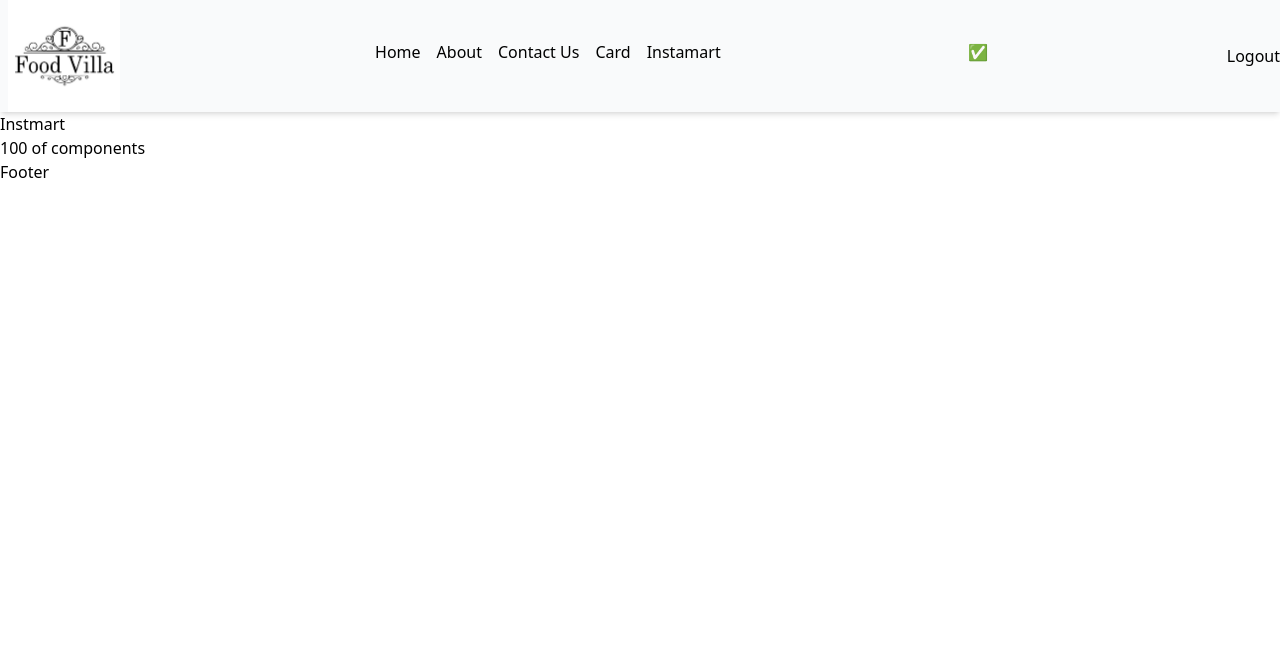
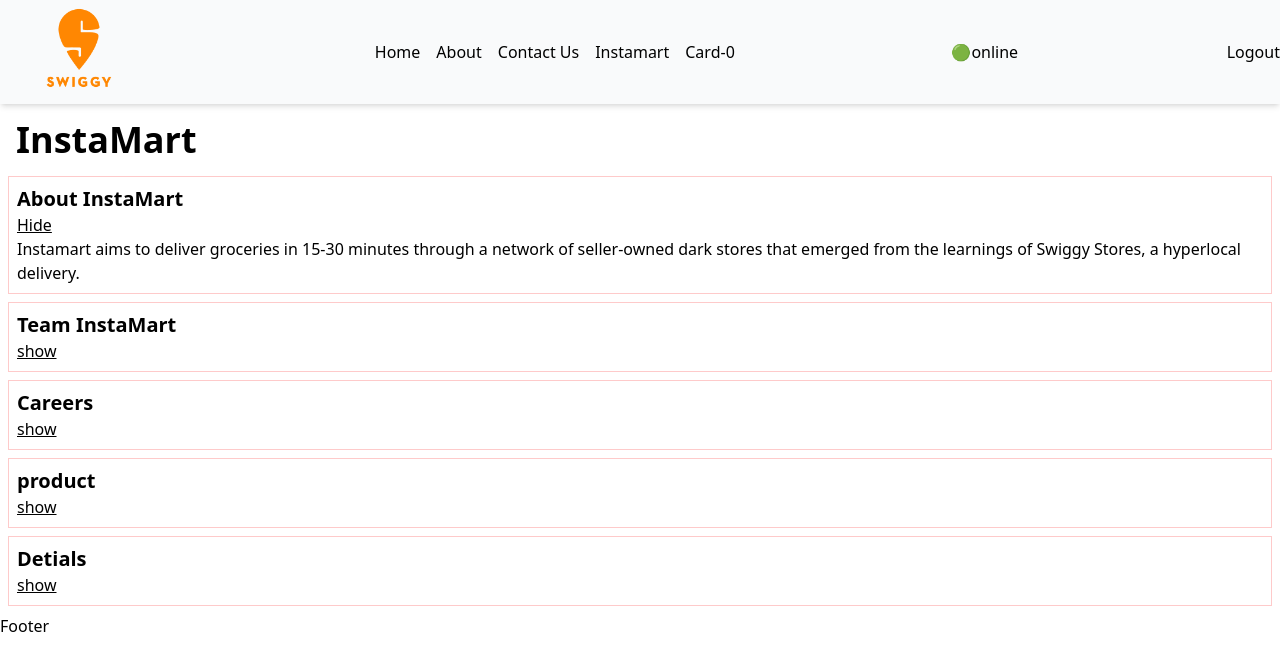
Before and after one commit to kerthik/Food-Ordering-Platform, a React (Vite) app: page /instamart in a window 1280 px wide. Shown: the top 670 px of the page. Built offline with nearby package versions, Linux system fonts and the light colour scheme.

Commit message:
cart store done

```diff
--- a/package.json
+++ b/package.json
@@ -19,8 +19,10 @@
   },
   "dependencies": {
     "@parcel/transformer-sass": "^2.9.3",
+    "@reduxjs/toolkit": "^1.9.5",
     "react": "^18.2.0",
     "react-dom": "^18.2.0",
+    "react-redux": "^8.1.2",
     "react-router-dom": "^6.15.0"
   },
   "browerslist": [
--- /dev/null
+++ b/src/components/CardItems.js
@@ -0,0 +1,25 @@
+import { useDispatch, useSelector } from "react-redux";
+import FoodItem from "./FoodItems";
+import { clearCart } from "../utils/cartSlice";
+
+const CardItems = () => {
+  const cartItems = useSelector((store) => store.cart.items);
+  const dispatch =useDispatch();
+  const handleClearCart =()=>{
+    dispatch(clearCart())
+  }
+  return (
+    <div>
+      <h1 className="font-bold text-3xl">
+        Cart Items - {cartItems.length}
+        <button className="bg-green-100 p-2 m-5" onClick={()=>handleClearCart()}>Clear Cart </button>
+      </h1><div className="flex flex-wrap   ">
+      {cartItems.map((item, index) => (
+        <FoodItem key={index} {...item.card.info} />
+      ))}
+      </div>
+    </div>
+  );
+};
+
+export default CardItems;
--- /dev/null
+++ b/src/components/FoodItems.js
@@ -0,0 +1,14 @@
+import { MENU_CDN_LINK } from "../contants";
+
+const FoodItem=({name,description,imageId,price})=>{
+    return (
+        <div className=" flex flex-col  w-56 p-2 m-2 shadow-lg bg-pink-50 ">
+            <img src={"https://media-assets.swiggy.com/swiggy/image/upload/fl_lossy,f_auto,q_auto,w_208,h_208,c_fit/"+imageId}/>
+            <h2 className="font-bold">{name}</h2>
+            {/* <h3>{description}</h3> */}
+            <h4 className="font-bold">Rupees: ₹{price/100}</h4>
+        </div>
+    )
+
+}
+export default FoodItem;
--- a/src/components/Header.js
+++ b/src/components/Header.js
@@ -3,11 +3,13 @@
 import Logo from "../assets/img/logo.png"
 import { Link } from "react-router-dom";
 import useOnline  from "../utils/useOnline";
+import { useSelector } from "react-redux";
+import store from "../utils/store";
 
 
 const Title = ()=>(
     <a href="/">
-      < img className="h-28 px-2"
+      < img className="h-20 px-2 pl-2 my-2"
        alt="google"
        src= {Logo}
        />
@@ -20,6 +22,8 @@
 
 
     const [isLoggedIn, setIsLoggedIn]= useState(true)
+    const cardItems = useSelector(store=> store.cart.items)
+    console.log(cardItems)
         return(
         <div className="flex justify-between bg-pink-50 shadow-md sm:bg-gray-50">
            <Title />
@@ -28,11 +32,12 @@
                     <li className="px-2">< Link to = "/">Home</Link></li>
                     <li className="px-2">< Link to = "/about">About</Link></li>
                     <li className="px-2">< Link to ="/Contact">Contact Us</Link></li>
-                    <li className="px-2">Card</li>
+
                     <li className="px-2">< Link to ="/instamart">Instamart</Link></li>
+                    <li className="px-2" ><Link to = "/CardItems">Card-{cardItems.length} </Link> </li>
                 </ul>
             </div>
-            <h1 className="py-10">{isOnline? "✅":"🔴"} </h1>
+            <h1 className="py-10">{isOnline? "🟢online":"🔴offline"} </h1>
 
             {(isLoggedIn?  <button onClick={()=>setIsLoggedIn(false)}>Logout</button> :<button onClick={()=>setIsLoggedIn(true)}>Login</button>
            )}
--- a/src/components/Instamart.js
+++ b/src/components/Instamart.js
@@ -1,8 +1,38 @@
+import { useState } from "react"
+
+const Section =({title,description,isVisible,setIsVisible})=>{
+
+    return (
+       <div className="border border-red-200 p-2 m-2">
+         <h3 className="font-bold text-xl">{title}</h3>
+         {
+            isVisible?<button onClick= {()=>{setIsVisible(false)}} className="cursor-pointer underline" >Hide</button>:
+            <button onClick= {()=>{setIsVisible(true)}} className="cursor-pointer underline" >show</button>
+       }
+
+
+        { isVisible && <p >{description}</p>}
+       </div>
+    )
+}
+
+
 const Instmart=()=>{
+    const [visibleSection , setVisibleSection]=useState("about")
     return(
     <div>
-        <h1>Instmart</h1>
-        <h1>100 of components</h1>
+        <h1 className="text-4xl p-2 m-2 font-bold">InstaMart</h1>
+        <Section title={"About InstaMart"} description ={"Instamart aims to deliver groceries in 15-30 minutes through a network of seller-owned dark stores that emerged from the learnings of Swiggy Stores, a hyperlocal delivery."} isVisible={visibleSection === "about"} setIsVisible={()=>setVisibleSection ("about")}/>
+        <Section title={"Team InstaMart"} description ={"This is About the section of InstaMart the learnings of Swiggy Stores, a hyperlocal delivery marketplace for groceries and other essentials that shut last year"} isVisible={visibleSection === "team"} setIsVisible={()=>setVisibleSection ("team")}/>
+        <Section title={"Careers"} description ={"This is About the section of InstaMart the learnings of Swiggy Stores, a hyperlocal delivery marketplace for groceries and other essentials that shut last year"}isVisible={visibleSection === "careers"} setIsVisible={()=>setVisibleSection ("careers")}/>
+        <Section title={"product"} description ={"This is About the section of InstaMart the learnings of Swiggy Stores, a hyperlocal delivery marketplace for groceries and other essentials that shut last year"}isVisible={visibleSection === "product"} setIsVisible={()=>setVisibleSection ("product")}/>
+        <Section title={"Detials"} description ={"This is About the section of InstaMart the learnings of Swiggy Stores, a hyperlocal delivery marketplace for groceries and other essentials that shut last year"}isVisible={visibleSection === "details"} setIsVisible={()=>setVisibleSection ("details")}/>
+
+       {/* <AboutInstaMart/>
+       <DetailsofInstaMart/>
+       <TeamInstaMart/>
+       <Product/>
+       <Careers/> */}
     </div>
     )
 }
--- a/src/components/RestranutMenu.js
+++ b/src/components/RestranutMenu.js
@@ -4,16 +4,21 @@
 import Shimmer from "./shimmer";
 import useRestaurant from "../utils/useRestaurant";
 import useMenuItems from "../utils/useMenuItems";
+import { addItem } from "../utils/cartSlice";
+import { useDispatch } from "react-redux";
 
 const RestranutMenu = () => {
   const { resId } = useParams();
   const Restranuts =useRestaurant(resId)
   const CardMenu = useMenuItems(resId)
-
+  const dispatch = useDispatch();
+const addFoodItem=(item)=>{
+  dispatch(addItem(item))
+}
 
   return (!CardMenu) ?<Shimmer/>:(
     <>
-      <div className="menu">
+      <div className="flex">
         <div>
         <h1>Restranut id: {resId}</h1>
         <h2>{Restranuts.name}</h2>
@@ -22,14 +27,15 @@
         <h3>{Restranuts.avgRating}</h3>
         <h3>{Restranuts.costForTwoMessage}</h3>
       </div>
-      <div>
+
+      <div className="p-5">
+        <h1>Menu</h1>
         <ul>
-          {CardMenu.map((item) => (
+          {CardMenu.map((item,index) => (
             <>
-
-            <li key={item.card.info.id}>{item.card.info.name}</li>
-            <img src={IMG_CDN_LINK + item.card.info.imageId} alt="Restaurant" />
-            <li>{item.card.info.price}</li>
+            <li key={index}>{item.card.info.name}- <button className="px-3 py-3 my-3 bg-green-100" onClick={()=>addFoodItem(item)}>Add</button></li>
+            {/* <img src={IMG_CDN_LINK + item.card.info.imageId} alt="Restaurant" />  */}
+            {/* <li className="">{item.card.info.price}</li> */}
             </>
           ))}
         </ul>
--- /dev/null
+++ b/src/utils/cartSlice.js
@@ -0,0 +1,24 @@
+    import { createSlice } from "@reduxjs/toolkit";
+
+const cartSlice=createSlice({
+    name:'cart',
+    initialState:{
+        items:[],
+
+    },
+    reducers:{
+        addItem:(state,action)=>{
+            state.items.push(action.payload);
+        },
+        removeItem:(state,action)=>{
+            state.items.pop();
+        },
+        clearCart:(state)=>{
+            state.items=[];
+        }
+    }
+})
+
+export const{addItem, removeItem, clearCart}=cartSlice.actions;
+
+export default cartSlice.reducer;
--- /dev/null
+++ b/src/utils/store.js
@@ -0,0 +1,10 @@
+import { configureStore } from "@reduxjs/toolkit";
+import cartSlice from "./cartSlice";
+
+const store =configureStore({
+    reducer:{
+        cart:cartSlice
+    }
+
+});
+export default store;
--- /dev/null
+++ b/src/utils/userContext.js
@@ -0,0 +1,10 @@
+import { createContext } from "react";
+
+const Usercontext = createContext({
+    user:{
+         name:"Dummy_name",
+         email:"Dummy@gmail.com"
+         }
+            }
+);
+export default Usercontext;
```
Also changed, not shown: src/App.js (+12 -3 lines), src/assets/img/logo.png, 1 other file (tests, documents, lock files or other folders).
